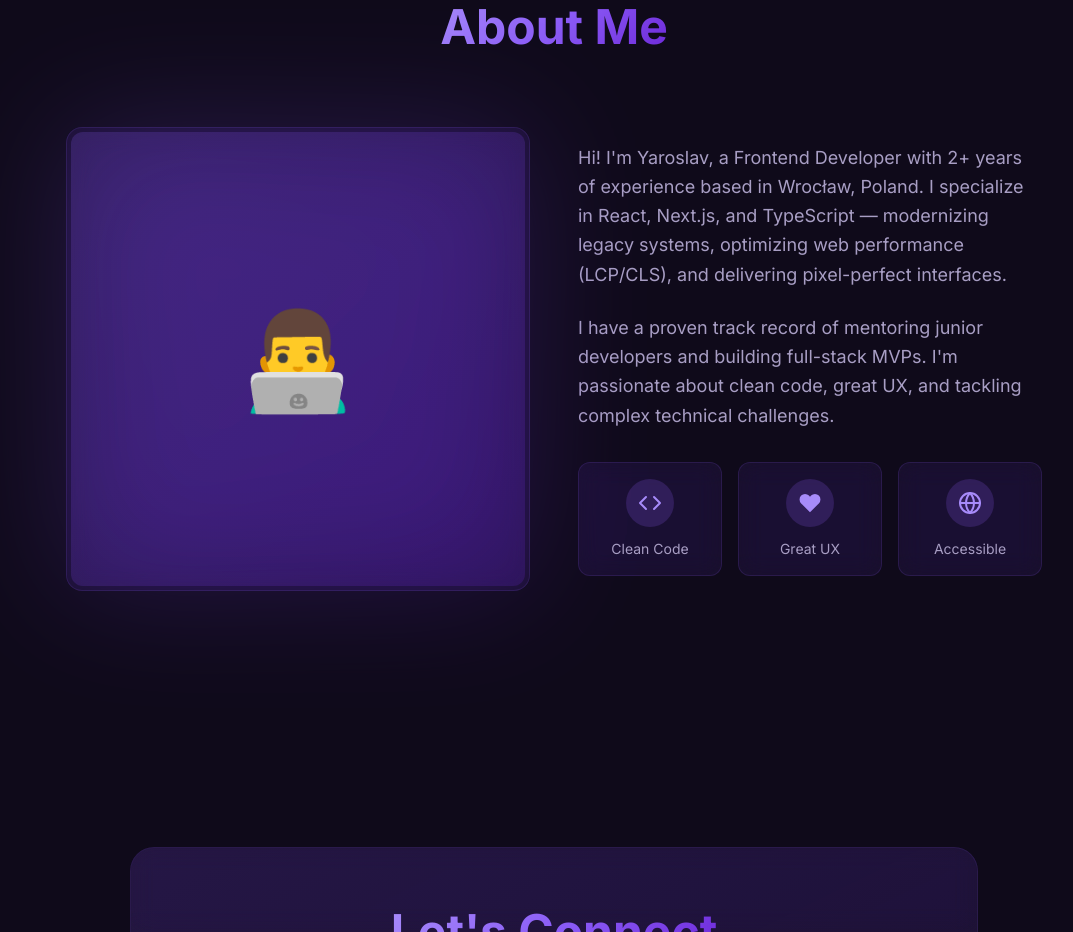
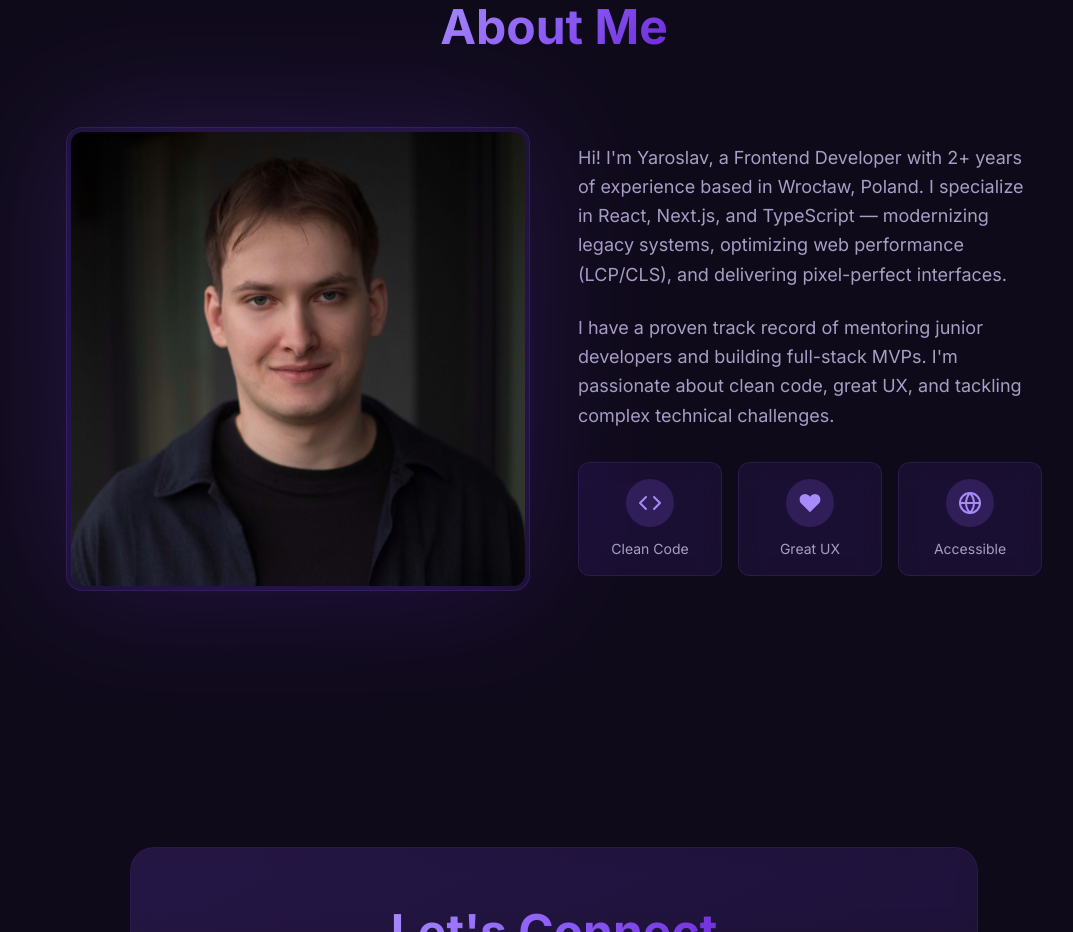
Before and after one commit to humblezxc/portfolio, a Next.js app: page / in a window 1280 px wide. Shown: the part 4620-5552 px from the top of the page, without its empty margins (86-1159 px from the left). Built offline with nearby package versions, Linux system fonts and the light colour scheme.

Commit message:
Add profile photo

```diff
--- a/src/components/About.tsx
+++ b/src/components/About.tsx
@@ -39,9 +39,11 @@ export default function About() {
                     <div className="relative">
                         <div className="aspect-square rounded-2xl bg-gradient-to-br from-[var(--primary)] to-[var(--primary-dark)] opacity-20 absolute inset-0 blur-3xl"/>
                         <div className="glass rounded-2xl p-1 relative">
-                            <div className="aspect-square rounded-xl bg-gradient-to-br from-[var(--primary)]/20 to-[var(--primary-dark)]/20 flex items-center justify-center">
-                                <span className="text-8xl">👨‍💻</span>
-                            </div>
+                            <img
+                                src="/profile.jpg"
+                                alt="Yaroslav Stopenchuk"
+                                className="aspect-square rounded-xl object-cover object-[center_12%] w-full"
+                            />
                         </div>
                     </div>
 
```
Also changed, not shown: public/profile.jpg (added).
